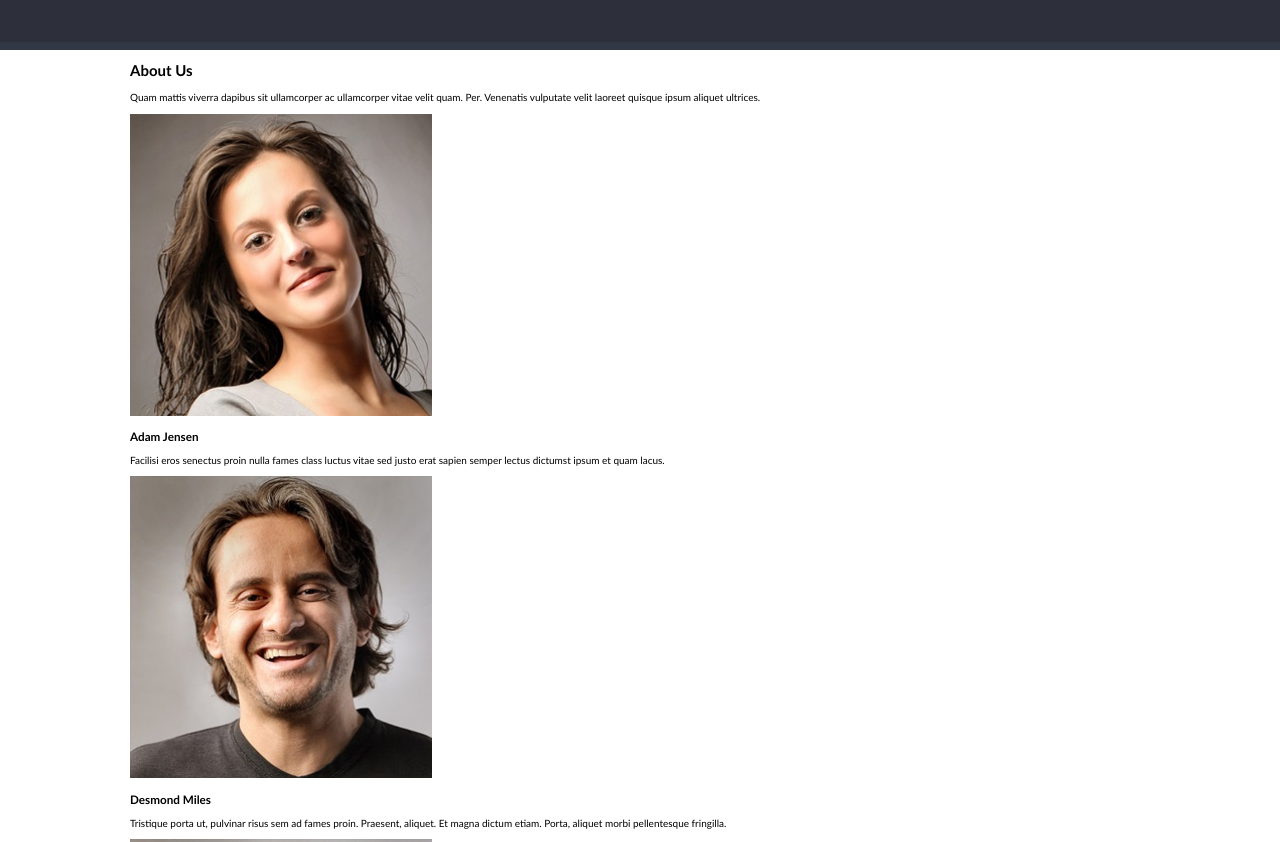
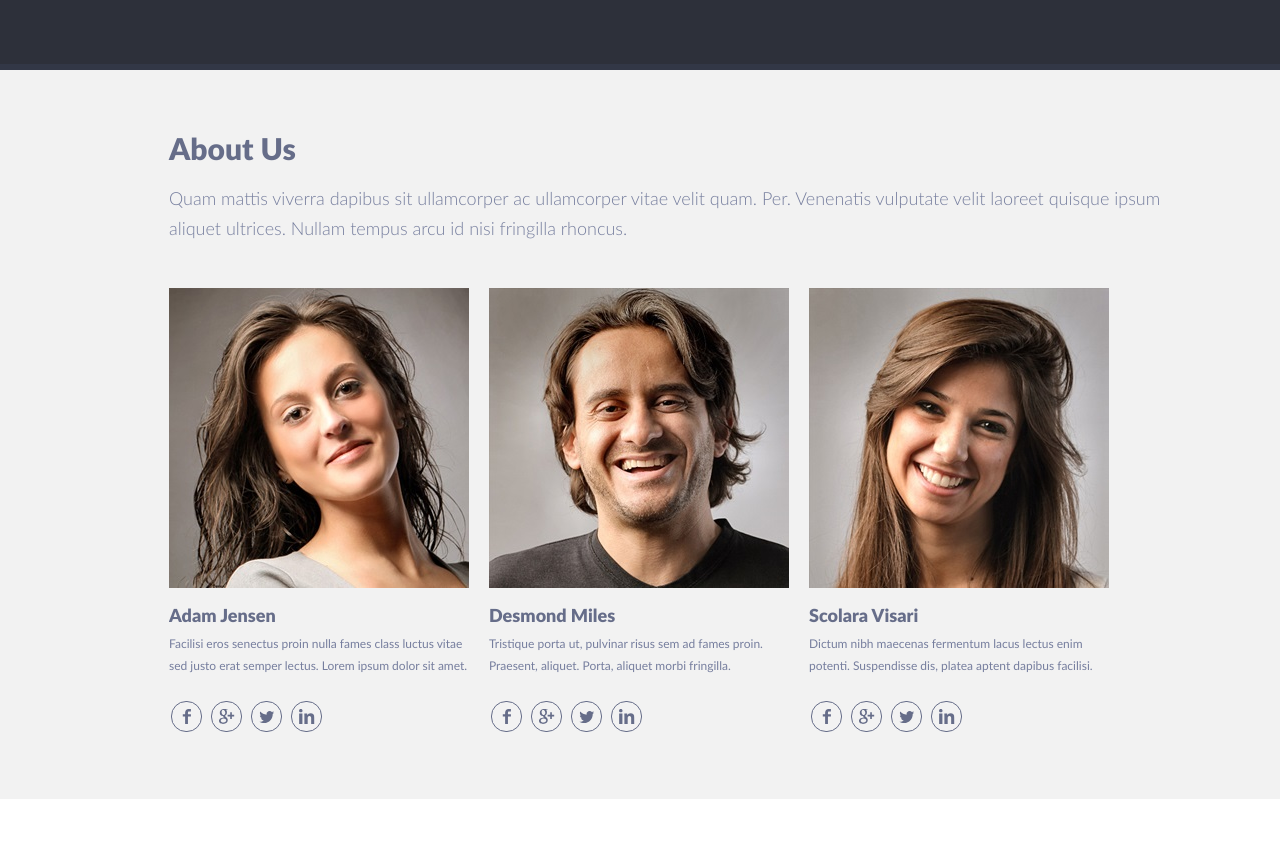
Before and after one commit to yulbka/singolo, a plain HTML site: page singolo2.html in a window 1280 px wide. Shown: the part 802-1644 px from the top of the page. After the commit the page ends 1606 px from the top, so only its background shows below. Drawn offline with Linux system fonts and the light colour scheme.

Commit message:
feat: style singolo2

```diff
--- a/singolo2.css
+++ b/singolo2.css
@@ -14,13 +14,13 @@ body {
 }
 
 .portfolio {
-  padding: 45px 0px 35px 78px;
+  padding: 45px 0px 55px 78px;
   background-color: #2d303a;
-  border-bottom: 8px solid #323746;
+  border-bottom: 6px solid #323746;
 }
 
 .portfolio__title {
-  margin-bottom: 27px;
+  margin-bottom: 28px;
   font-size: 3rem;
   line-height: 15px;
   font-weight: 900;
@@ -28,7 +28,7 @@ body {
 }
 
 .portfolio__text {
-  margin: 10px 0;
+  margin-bottom: 12px;
   font-size: 1.8rem;
   line-height: 32px;
   font-weight: 300;
@@ -37,12 +37,12 @@ body {
 
 .filter {
   display: flex;
+  justify-content: space-between;
   width: 290px;
-  justify-content: space-between;
 }
 
 .portfolio__filter {
-  margin-bottom: 13px;
+  margin-bottom: 12px;
 }
 
 .filter__button {
@@ -70,6 +70,7 @@ body {
 .button:hover {
   cursor: pointer;
   border: 1px solid #0aeeee;
+  transition-delay: 0.1s;
 }
 
 .layout-4-column {
@@ -84,5 +85,106 @@ body {
 }
 
 .portfolio__image {
-  margin: 7px 18px 13px 0;
+  margin: 7px 19px 13px 1px;
 }
+
+.about-us {
+  padding: 44px 0 0 78px;
+  background-color: #f2f2f2;
+  border-bottom: 5px solid #ffffff;
+}
+
+.about-us__title {
+  margin-bottom: 26px;
+  font-size: 3rem;
+  line-height: 18px;
+  font-weight: 900;
+  color: #666d89;
+}
+
+.about-us__text {
+  margin-bottom: 45px;
+  font-size: 1.8rem;
+  line-height: 30px;
+  font-weight: 300;
+  color: #767e9e;
+}
+
+.layout-3-column {
+  display: flex;
+  flex-direction: row;
+  justify-content: space-around;
+  width: 960px;
+}
+
+.employee {
+  width: 300px;
+}
+
+.about-us__employee {
+  margin-right: 20px;
+}
+
+.employee__photo {
+  margin-bottom: -2px;
+}
+
+.employee__name {
+  margin-bottom: -3px;
+  height: 1.8rem;
+  overflow: hidden;
+  font-size: 1.8rem;
+  line-height: 18px;
+  font-weight: 900;
+  color: #666d89;
+}
+
+.employee__text {
+  margin-bottom: 24px;
+  font-size: 1.2rem;
+  line-height: 22px;
+  font-weight: 400;
+  color: #767e9e;
+}
+
+.social-links {
+  display: flex;
+  flex-direction: row;
+  justify-content: space-around;
+  width: 160px;
+}
+
+.employee__social-links {
+  margin-left: -3px;
+  margin-bottom: 67px;
+}
+
+.ico {
+  padding: 7px;
+  display: block;
+  width: 15px;
+  height: 15px;
+  border: 1px solid #666d89;
+  border-radius: 15px;
+}
+
+.ico:hover {
+  border: 2px solid #666d89;
+  transition-delay: 0.1s;
+}
+
+.ico_facebook {
+  background: url(assets/images/facebook.svg) no-repeat center;
+}
+
+.ico_google {
+  background: url(assets/images/google.svg) no-repeat center;
+}
+
+.ico_twitter {
+  background: url(assets/images/twitter.svg) no-repeat center;
+}
+
+.ico_linkedin {
+  background: url(assets/images/linkedin.svg) no-repeat center;
+}
--- a/singolo2.html
+++ b/singolo2.html
@@ -38,39 +38,39 @@
   <div class="about-us">
     <div class="wrapper">
       <h2 class="about-us__title">About Us</h2>
-      <p class="about-us__text">Quam mattis viverra dapibus sit ullamcorper ac ullamcorper vitae velit quam. Per. Venenatis vulputate velit laoreet quisque ipsum aliquet ultrices.</p>
+      <p class="about-us__text">Quam mattis viverra dapibus sit ullamcorper ac ullamcorper vitae velit quam. Per. Venenatis vulputate velit laoreet quisque ipsum aliquet ultrices.  Nullam tempus arcu id nisi fringilla rhoncus.</p>
       <div class="layout-3-column">
-        <div class="employee">
-          <img class="employee__photo" src="assets\images\adam.jpg" alt="Adam" width="302" height="302">
+        <div class="employee about-us__employee">
+          <img class="employee__photo" src="assets\images\adam.jpg" alt="Adam" width="300" height="300">
           <h3 class="employee__name">Adam Jensen</h3>
-          <p class="employee__text">Facilisi eros senectus proin nulla fames class luctus vitae sed justo erat sapien semper lectus dictumst ipsum et quam lacus.</p>
-          <div class="social-link employee__social-link">
-            <a href="#"><span class="icon icon_facebook"></span></a>
-            <a href="#"><span class="icon icon_google"></span></a>
-            <a href="#"><span class="icon icon_twitter"></span></a>
-            <a href="#"><span class="icon icon_linkedin"></span></a>
+          <p class="employee__text">Facilisi eros senectus proin nulla fames class luctus vitae sed justo erat semper lectus. Lorem ipsum dolor sit amet. </p>
+          <div class="social-links employee__social-links">
+            <a href="#"><span class="ico ico_facebook"></span></a>
+            <a href="#"><span class="ico ico_google"></span></a>
+            <a href="#"><span class="ico ico_twitter"></span></a>
+            <a href="#"><span class="ico ico_linkedin"></span></a>
           </div>
         </div>
-        <div class="employee">
-          <img class="employee__photo" src="assets\images\desmond.jpg" alt="Desmond" width="302" height="302">
+        <div class="employee about-us__employee">
+          <img class="employee__photo" src="assets\images\desmond.jpg" alt="Desmond" width="300" height="300">
           <h3 class="employee__name">Desmond Miles</h3>
-          <p class="employee__text">Tristique porta ut, pulvinar risus sem ad fames proin. Praesent, aliquet. Et magna dictum etiam. Porta, aliquet morbi pellentesque fringilla.</p>
-          <div class="social-link employee__social-link">
-            <a href="#"><span class="icon icon_facebook"></span></a>
-            <a href="#"><span class="icon icon_google"></span></a>
-            <a href="#"><span class="icon icon_twitter"></span></a>
-            <a href="#"><span class="icon icon_linkedin"></span></a>
+          <p class="employee__text">Tristique porta ut, pulvinar risus sem ad fames proin. Praesent, aliquet. Porta, aliquet morbi fringilla.</p>
+          <div class="social-links employee__social-links">
+            <a href="#"><span class="ico ico_facebook"></span></a>
+            <a href="#"><span class="ico ico_google"></span></a>
+            <a href="#"><span class="ico ico_twitter"></span></a>
+            <a href="#"><span class="ico ico_linkedin"></span></a>
           </div>
         </div>
-        <div class="employee">
-          <img class="employee__photo" src="assets\images\scolara.jpg" alt="Scolara" width="302" height="302">
+        <div class="employee about-us__employee">
+          <img class="employee__photo" src="assets\images\scolara.jpg" alt="Scolara" width="300" height="300">
           <h3 class="employee__name">Scolara Visari</h3>
-          <p class="employee__text">Dictum nibh maecenas fermentum lacus luctus lectus enim potenti mi convallis. Suspendisse dis, platea aptent dapibus facilisi class fermentum Pulvinar.</p>
+          <p class="employee__text">Dictum nibh maecenas fermentum lacus lectus enim potenti. Suspendisse dis, platea aptent dapibus facilisi.</p>
           <div class="social-links employee__social-links">
-            <a class="social-link" href="#"><span class="social-link__icon social-link__icon_facebook"></span></a>
-            <a class="social-link" href="#"><span class="social-link__icon social-link__icon_google"></span></a>
-            <a class="social-link" href="#"><span class="social-link__icon social-link__icon_twitter"></span></a>
-            <a class="social-link" href="#"><span class="social-link__icon social-link__icon_linkedin"></span></a>
+            <a href="#"><span class="ico ico_facebook"></span></a>
+            <a href="#"><span class="ico ico_google"></span></a>
+            <a href="#"><span class="ico ico_twitter"></span></a>
+            <a href="#"><span class="ico ico_linkedin"></span></a>
           </div>
         </div>
       </div>
```
Also changed, not shown: assets/images/facebook.png (deleted), assets/images/facebook.svg (added), assets/images/google.png (deleted), assets/images/google.svg (added), assets/images/linkedin.png (deleted), assets/images/linkedin.svg (added), assets/images/twitter.png (deleted), assets/images/twitter.svg (added).
